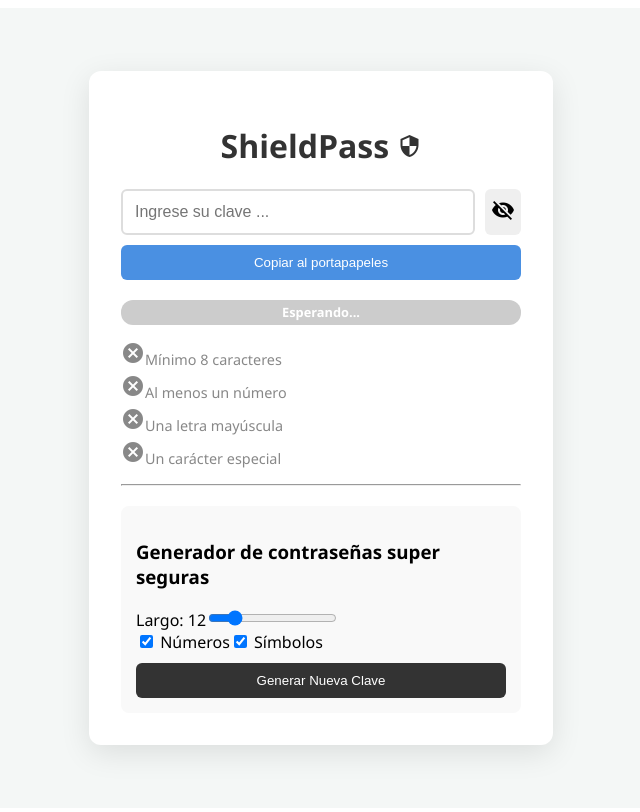
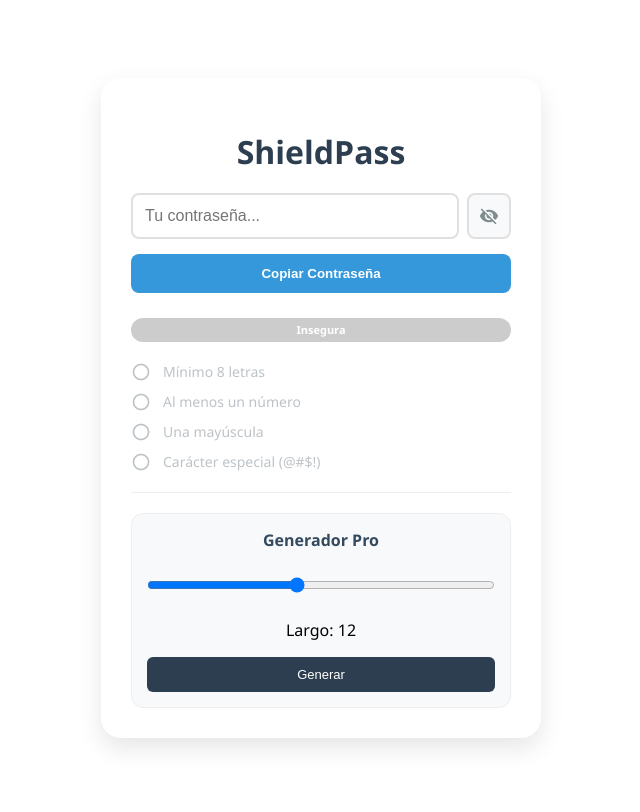
Before and after one commit to m-robledo/Tp2-RobledoMateo, a React (Vite) app: page / in a window 1280 px wide. Shown: the top 812 px of the page, without its empty margins (319-959 px from the left). Built offline with nearby package versions, Linux system fonts and the light colour scheme.

Commit message:
pulido del codigo y añadido de caracter especial

```diff
--- a/src/App.css
+++ b/src/App.css
@@ -1,101 +1,167 @@
-:root {
-  --primary: #4a90e2;
-  --bg: #f4f7f6;
-}
-
-.container {
+/* 1. CONTENEDOR PRINCIPAL */
+.main-container {
   display: flex;
   justify-content: center;
   align-items: center;
   min-height: 100vh;
-  background-color: var(--bg);
-  font-family: 'Segoe UI', sans-serif;
+  background: linear-gradient(135s, #f5f7fa 0%, #c3cfe2 100%);
+  font-family: 'Segoe UI', Tahoma, Geneva, Verdana, sans-serif;
 }
 
-.card {
+/* 2. TARJETA (CARD) */
+.app-card {
   background: white;
-  padding: 2rem;
-  border-radius: 12px;
-  box-shadow: 0 8px 30px rgba(0,0,0,0.1);
-  width: 100%;
-  max-width: 400px;
+  padding: 30px;
+  border-radius: 20px;
+  box-shadow: 0 10px 25px rgba(0,0,0,0.1);
+  width: 380px;
+  text-align: center;
 }
 
-h1 { text-align: center; color: #333; }
-
-.input-group {
-  display: flex;
-  gap: 10px;
-  margin-bottom: 10px;
+h1 {
+  color: #2c3e50;
+  margin-bottom: 20px;
 }
 
-input[type="text"], input[type="password"] {
+/* 3. INPUT Y BOTÓN OJO */
+.input-container {
+  display: flex;
+  gap: 8px;
+  margin-bottom: 15px;
+}
+
+input[type="text"],
+input[type="password"] {
   flex: 1;
   padding: 12px;
-  border: 2px solid #ddd;
-  border-radius: 6px;
-  font-size: 1rem;
+  border: 2px solid #e0e0e0;
+  border-radius: 8px;
+  font-size: 16px;
+  transition: border-color 0.3s;
 }
 
-.btn-ojo, .btn-copiar, .btn-generar {
+input:focus {
+  outline: none;
+  border-color: #3498db;
+}
+
+.btn-icon {
+  background: #f8f9fa;
+  border: 2px solid #e0e0e0;
+  border-radius: 8px;
   cursor: pointer;
+  color: #7f8c8d;
+  display: flex;
+  align-items: center;
+  padding: 0 10px;
+}
+
+/* 4. BOTÓN COPIAR */
+.btn-copy {
+  width: 100%;
+  padding: 12px;
+  background-color: #3498db;
+  color: white;
   border: none;
-  border-radius: 6px;
+  border-radius: 8px;
+  font-weight: bold;
+  cursor: pointer;
+  margin-bottom: 25px;
+  transition: background 0.3s;
+}
+
+.btn-copy:hover {
+  background-color: #2980b9;
+}
+
+/* 5. BARRA DE FORTALEZA */
+.barra-fondo {
+  height: 24px;
+  background-color: #ecf0f1;
+  border-radius: 12px;
+  overflow: hidden;
+  margin-bottom: 20px;
+}
+
+.barra-progreso {
+  height: 100%;
+  color: white;
+  font-size: 11px;
+  font-weight: bold;
+  display: flex;
+  align-items: center;
+  justify-content: center;
+  transition: width 0.5s ease-in-out, background-color 0.5s;
+}
+
+/* 6. LISTA DE REQUISITOS (Checklist) */
+.lista-check {
+  list-style: none;
+  padding: 0;
+  margin: 20px 0;
+  text-align: left;
+}
+
+.lista-check li {
+  display: flex;
+  align-items: center;
+  gap: 12px;
+  margin-bottom: 10px;
+  font-size: 14px;
   transition: 0.3s;
 }
 
-.btn-copiar {
-  width: 100%;
-  padding: 10px;
-  background: var(--primary);
-  color: white;
-  margin-bottom: 20px;
+.cumplido {
+  color: #27ae60;
+  font-weight: 500;
 }
 
-.fortaleza-barra {
-  height: 25px;
-  background: #eee;
-  border-radius: 12px;
-  overflow: hidden;
-  margin-bottom: 15px;
+.pendiente {
+  color: #bdc3c7;
 }
 
-.progreso {
-  height: 100%;
-  display: flex;
-  align-items: center;
-  justify-content: center;
-  color: white;
-  font-weight: bold;
-  font-size: 0.8rem;
-  transition: 0.5s ease;
+.material-icons {
+  font-size: 20px;
 }
 
-.checklist {
-  list-style: none;
-  padding: 0;
-  text-align: left;
+/* 7. GENERADOR PRO */
+.generador-box {
+  background-color: #f8f9fa;
+  padding: 15px;
+  border-radius: 12px;
+  margin-top: 10px;
+  border: 1px solid #eee;
 }
 
-.checklist li {
-  margin-bottom: 5px;
-  font-size: 0.9rem;
+.generador-box h3 {
+  font-size: 16px;
+  margin-top: 0;
+  color: #34495e;
 }
 
-.cumplido { color: #2ecc71; text-decoration: line-through; }
-.pendiente { color: #888; }
-
-.generador-panel {
-  background: #f9f9f9;
-  padding: 15px;
-  border-radius: 8px;
-  margin-top: 20px;
+.generador-box input[type="range"] {
+  width: 100%;
+  margin: 10px 0;
+  cursor: pointer;
 }
 
-.btn-generar {
-  background: #333;
+.generador-box button {
+  background-color: #2c3e50;
   color: white;
+  border: none;
+  padding: 10px;
+  border-radius: 6px;
   width: 100%;
-  padding: 10px;
-  margin-top: 10px;
+  cursor: pointer;
+  font-size: 13px;
 }
+
+.generador-box button:hover {
+  background-color: #1a252f;
+}
+
+hr {
+  border: 0;
+  border-top: 1px solid #eee;
+  margin: 20px 0;
+}
--- a/src/App.jsx
+++ b/src/App.jsx
@@ -1,120 +1,130 @@
 import React, { useState } from 'react';
 import './App.css';
 
-const RequisitoItem = ({ cumplido, texto }) => (
+// COMPONENTE 1: Item individual
+function RequisitoItem({ cumplido, texto }) {
+  return (
     <li className={cumplido ? "cumplido" : "pendiente"}>
-    <span className="material-icons icono-check">
-      {cumplido ? "check_circle" : "cancel"}
+      <span className="material-icons">
+        {cumplido ? "check_circle" : "radio_button_unchecked"}
       </span>
       {texto}
     </li>
   );
+}
 
-const GeneradorPro = ({ alGenerar }) => {
-  const [config, setConfig] = useState({ largo: 12, simbolos: true, numeros: true });
+// COMPONENTE 2: Lista de requisitos (Ahora con 4 validaciones)
+function Checklist({ validaciones }) {
+  return (
+    <ul className="lista-check">
+      <RequisitoItem cumplido={validaciones.largo} texto="Mínimo 8 letras" />
+      <RequisitoItem cumplido={validaciones.numero} texto="Al menos un número" />
+      <RequisitoItem cumplido={validaciones.mayuscula} texto="Una mayúscula" />
+      <RequisitoItem cumplido={validaciones.especial} texto="Carácter especial (@#$!)" />
+    </ul>
+  );
+}
 
-  const crearPassword = () => {
-    let caracteres = "abcdefghijklmnopqrstuvwxyzABCDEFGHIJKLMNOPQRSTUVWXYZ";
-    if (config.numeros) caracteres += "0123456789";
-    if (config.simbolos) caracteres += "!@#$%^&*()_+-=[]{}|;:,.<>?";
+// COMPONENTE 3: Barra de fortaleza
+function BarraFortaleza({ nivel }) {
+  const niveles = {
+    0: { texto: "Insegura", color: "#ccc" },
+    1: { texto: "Débil", color: "#ff4d4d" },
+    2: { texto: "Segura", color: "#ffa500" },
+    3: { texto: "Muy segura", color: "#2ecc71" },
+    4: { texto: "¡Excelente!", color: "#1d8348" } // Nivel extra por el carácter especial
+  };
 
+  const actual = niveles[nivel];
+
+  return (
+    <div className="barra-fondo">
+      <div
+        className="barra-progreso"
+        style={{ width: '100%', backgroundColor: actual.color }}
+      >
+        {actual.texto}
+      </div>
+    </div>
+  );
+}
+
+// COMPONENTE 4: Generador
+function Generador({ alGenerar }) {
+  const [largo, setLargo] = useState(12);
+
+  function crearPassword() {
+    // Agregamos caracteres especiales a la bolsa del generador
+    const letras = "abcdefghijklmnopqrstuvwxyzABCDEFGHIJKLMNOPQRSTUVWXYZ0123456789!@#$%^&*";
     let resultado = "";
-    for (let i = 0; i < config.largo; i++) {
-      resultado += caracteres.charAt(Math.floor(Math.random() * caracteres.length));
+    for (let i = 0; i < largo; i++) {
+      resultado += letras.charAt(Math.floor(Math.random() * letras.length));
     }
     alGenerar(resultado);
-  };
+  }
 
   return (
-    <div className="generador-panel">
-      <h3>Generador de contraseñas super seguras</h3>
-      <div className="control">
-        <label>Largo: {config.largo}</label>
-        <input
-          type="range" min="8" max="32"
-          value={config.largo}
-          onChange={(e) => setConfig({...config, largo: parseInt(e.target.value)})}
-        />
-      </div>
-      <div className="checks">
-        <label>
-          <input type="checkbox" checked={config.numeros} onChange={(e) => setConfig({...config, numeros: e.target.checked})} /> Números
-        </label>
-        <label>
-          <input type="checkbox" checked={config.simbolos} onChange={(e) => setConfig({...config, simbolos: e.target.checked})} /> Símbolos
-        </label>
-      </div>
-      <button onClick={crearPassword} className="btn-generar">Generar Nueva Clave</button>
+    <div className="generador-box">
+      <h3>Generador Pro</h3>
+      <input type="range" min="6" max="20" value={largo} onChange={(e) => setLargo(e.target.value)} />
+      <p>Largo: {largo}</p>
+      <button onClick={crearPassword}>Generar</button>
     </div>
   );
-};
+}
 
+// COMPONENTE 5: Orquestador Principal
 export default function App() {
   const [password, setPassword] = useState("");
   const [mostrar, setMostrar] = useState(false);
   const [copiado, setCopiado] = useState(false);
 
+  // NUEVA VALIDACIÓN: Caracteres especiales
   const validaciones = {
     largo: password.length >= 8,
     numero: /\d/.test(password),
     mayuscula: /[A-Z]/.test(password),
-    especial: /[!@#$%^&*(),.?":{}|<>]/.test(password)
+    especial: /[!@#$%^&*(),.?":{}|<>_]/.test(password) // Verifica símbolos
   };
 
-  const calcularFortaleza = () => {
+  // Contamos cuántos requisitos se cumplen
   const puntos = Object.values(validaciones).filter(Boolean).length;
-    if (password.length === 0) return { texto: "Esperando...", color: "#ccc" };
-    if (puntos <= 1) return { texto: "Poco segura", color: "#ff4d4d" };
-    if (puntos <= 3) return { texto: "Segura", color: "#ffa500" };
-    return { texto: "Muy segura", color: "#2ecc71" };
-  };
 
-  const fortaleza = calcularFortaleza();
-
-  const copiarClave = () => {
-    if (!password) return;
+  function copiar() {
+    if (password === "") return;
     navigator.clipboard.writeText(password);
     setCopiado(true);
     setTimeout(() => setCopiado(false), 3000);
-  };
+  }
 
   return (
-    <div className="container">
-      <div className="card">
-        <h1>ShieldPass <span className="material-icons">security</span></h1>
+    <div className="main-container">
+      <div className="app-card">
+        <h1>ShieldPass</h1>
 
-        <div className="input-group">
+        <div className="input-container">
           <input
             type={mostrar ? "text" : "password"}
             value={password}
             onChange={(e) => setPassword(e.target.value)}
-            placeholder="Ingrese su clave ..."
+            placeholder="Tu contraseña..."
           />
-          <button onClick={() => setMostrar(!mostrar)} className="btn-ojo">
-            <span className="material-icons">
-              {mostrar ? "visibility" : "visibility_off"}
-            </span>
+          <button className="btn-icon" onClick={() => setMostrar(!mostrar)}>
+            <span className="material-icons">{mostrar ? "visibility" : "visibility_off"}</span>
           </button>
         </div>
 
-        <button onClick={copiarClave} className="btn-copiar">
-          {copiado ? "¡Copiado con éxito!" : "Copiar al portapapeles"}
+        <button className="btn-copy" onClick={copiar}>
+          {copiado ? "¡Copiado!" : "Copiar Contraseña"}
         </button>
-        <div className="fortaleza-barra">
-          <div
-            className="progreso"
-            style={{ width: '100%', backgroundColor: fortaleza.color }}>
-            {fortaleza.texto}
-          </div>
-        </div>
-        <ul className="checklist">
-          <RequisitoItem cumplido={validaciones.largo} texto="Mínimo 8 caracteres" />
-          <RequisitoItem cumplido={validaciones.numero} texto="Al menos un número" />
-          <RequisitoItem cumplido={validaciones.mayuscula} texto="Una letra mayúscula" />
-          <RequisitoItem cumplido={validaciones.especial} texto="Un carácter especial" />
-        </ul>
+
+        <BarraFortaleza nivel={puntos} />
+
+        <Checklist validaciones={validaciones} />
+
         <hr />
-        <GeneradorPro alGenerar={setPassword} />
+
+        <Generador alGenerar={setPassword} />
       </div>
     </div>
   );
```
Lines whose indentation alone changed are shown as unchanged.
